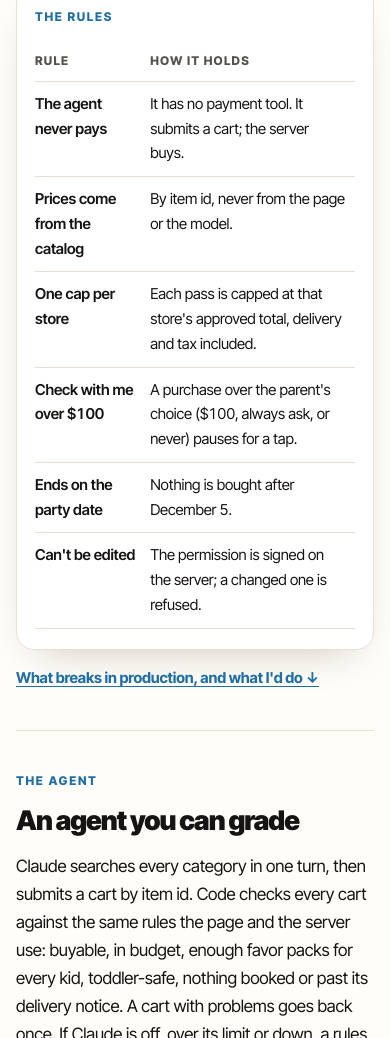
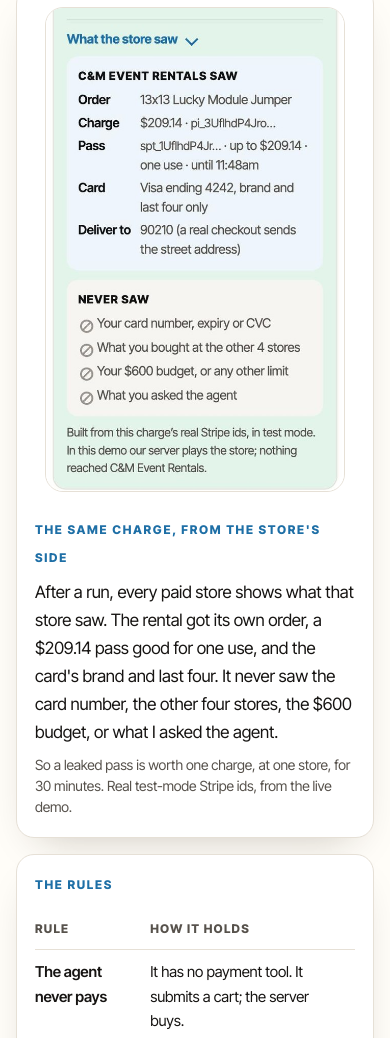
Before and after one commit to shongsathavij/party-run, a website: page case-study.html in a window 390 px wide. Shown: the part 5695-6733 px from the top of the page. Drawn offline with Linux system fonts and the light colour scheme.

Commit message:
Case study: the same charge, from the store's side
A panel after the $169.99 refusal with a phone screenshot of What the store saw,
taken from the live demo with real test-mode Stripe ids.

Co-Authored-By: Claude Opus 5.5 <noreply@anthropic.com>
Claude-Session: https://claude.ai/code/session_01HJEmwgSqAZm8gLgHFEdrpb

```diff
--- a/case-study.html
+++ b/case-study.html
@@ -91,6 +91,10 @@
     .shots { margin: 18px 0 0; display: grid; grid-template-columns: repeat(3, minmax(0, 1fr)); gap: 18px; align-items: start; }
     .shots img { width: 100%; height: auto; border: 1px solid var(--hair); border-radius: 20px; background: #fff; box-shadow: var(--lift); }
     .shots figcaption { grid-column: 1 / -1; }
+    .store-side { display: grid; grid-template-columns: minmax(0, 260px) 1fr; gap: 22px; align-items: center; }
+    .store-side img { width: 100%; height: auto; border: 1px solid var(--hair); border-radius: 18px; }
+    .store-side p { margin: 8px 0 0; }
+    @media (max-width: 640px) { .store-side { grid-template-columns: 1fr; } .store-side img { max-width: 300px; justify-self: center; } }
     @media (max-width: 720px) { .shots { grid-template-columns: 1fr 1fr; } .shots img:nth-of-type(3) { grid-column: 1 / -1; max-width: 70%; justify-self: center; } }
 
     .shows { list-style: none; padding: 22px 20px; margin: 0; display: flex; flex-direction: column; gap: 12px; background: #fff; border-radius: 20px; }
@@ -267,6 +271,14 @@
       </div>
       <p class="quote">"The requested amount is greater than the remaining amount capturable with this shared payment granted token."</p>
       <p class="small">Stripe's own response, tested live on November 19. If Stripe ever accepted an over-cap charge, the server refunds it at once and the page says so in plain words.</p>
+    </div>
+    <div class="panel store-side">
+      <img src="img/case-store.jpg" width="585" height="947" alt="On a phone, under the bounce house rental: what the store saw (its order, a $209.14 charge, a pass good for one use, Visa ending 4242) and what it never saw (the card number, the other 4 stores, the $600 budget, the request).">
+      <div>
+        <span class="kicker">The same charge, from the store's side</span>
+        <p>After a run, every paid store shows what that store saw. The rental got its own order, a $209.14 pass good for one use, and the card's brand and last four. It never saw the card number, the other four stores, the $600 budget, or what I asked the agent.</p>
+        <p class="small">So a leaked pass is worth one charge, at one store, for 30 minutes. Real test-mode Stripe ids, from the live demo.</p>
+      </div>
     </div>
     <div class="panel">
       <span class="kicker">The rules</span>
```
Also changed, not shown: CLAUDE.md (+1 -1 lines), img/case-store.jpg (added).
